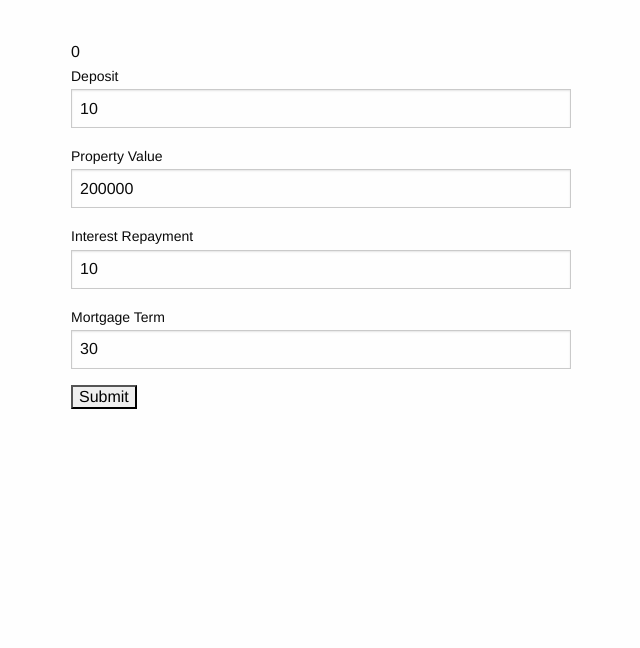
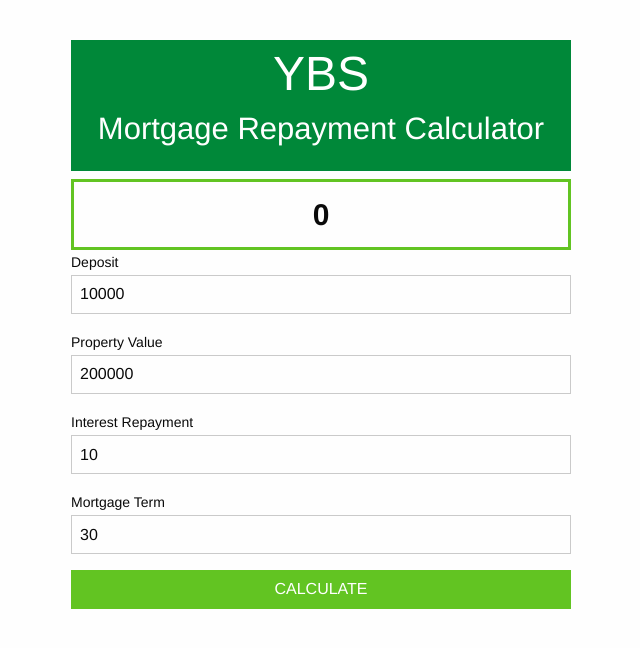
Before and after one commit to crpilbin/ybs, a React app: page / in a window 1280 px wide. Shown: the whole page, without its empty margins (319-959 px from the left). Built offline with nearby package versions, Linux system fonts and the light colour scheme.

Commit message:
Simple Stylings

```diff
--- a/src/index.html
+++ b/src/index.html
@@ -7,6 +7,10 @@
     <title>YBS</title>
   </head>
   <body>
-    <div id="ybs-app"></div>
+    <div id="calculator-modal">
+      <h1>YBS</h1>
+      <h3>Mortgage Repayment Calculator</h3>
+      <div id="ybs-app"></div>
+    </div>
   </body>
 </html>
--- a/src/public/js/components/Calculator.js
+++ b/src/public/js/components/Calculator.js
@@ -4,7 +4,7 @@
   constructor(props) {
     super();
     this.state = {
-      deposit: 10,
+      deposit: 10000,
       value: 200000,
       interest: 10,
       term: 30,
@@ -26,7 +26,7 @@
       this.state.interest,
       this.state.term
     );
-    this.setState({ result: calculatedResult });
+    this.setState({ result: calculatedResult.toFixed(2) });
   }
 
   calculate(deposit, value, repayment, term) {
@@ -72,7 +72,7 @@
             name="term"
             type="text"
           />
-          <input type="submit" />
+          <input type="submit" value="Calculate" />
         </form>
       </>
     );
--- a/src/public/sass/components/_buttons.sass
+++ b/src/public/sass/components/_buttons.sass
@@ -0,0 +1,9 @@
+input
+  &[type="submit"]
+    width: 100%
+    background: #62c422
+    border: none
+    padding: 10px
+    color: $white
+    cursor: pointer
+    text-transform: uppercase
--- a/src/public/sass/layout/_base.sass
+++ b/src/public/sass/layout/_base.sass
@@ -3,7 +3,23 @@
   color: $font-color
   margin: 0
 
-#ybs-app
+#calculator-modal
   width: 500px
   height: 500px
   margin: 40px auto
+  h1
+    background-color: #008839
+    text-align: center
+    color: $white
+    margin: 0
+  h3
+    background-color: #008839
+    text-align: center
+    padding-bottom: 20px
+    color: $white
+  .result
+    padding: 10px 20px
+    text-align: center
+    border: 3px solid #62c422
+    font-size: 30px
+    font-weight: bold
--- a/src/public/sass/layout/_forms.sass
+++ b/src/public/sass/layout/_forms.sass
@@ -0,0 +1,3 @@
+input
+  &[type="text"]
+    box-shadow: none
```
